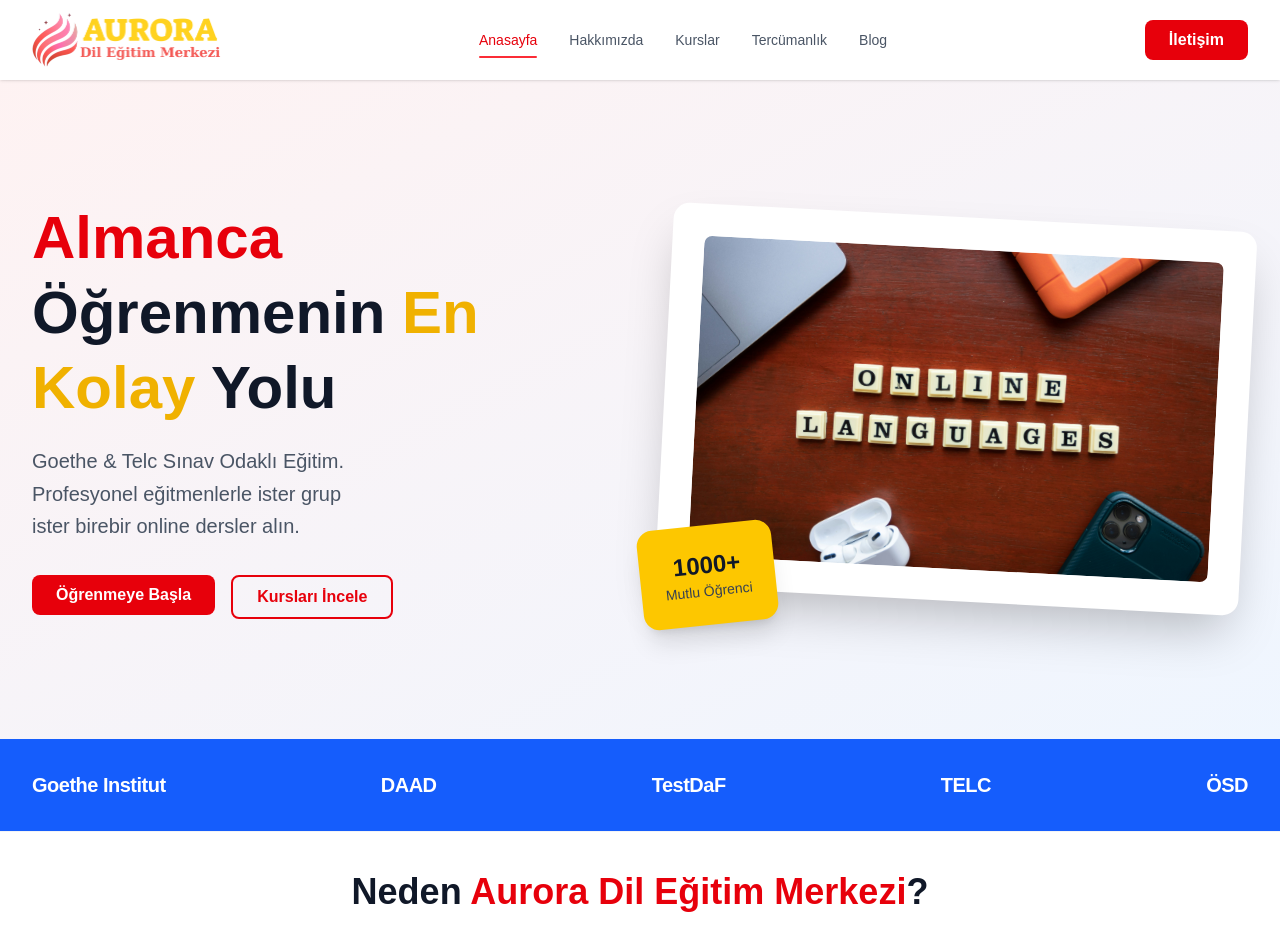
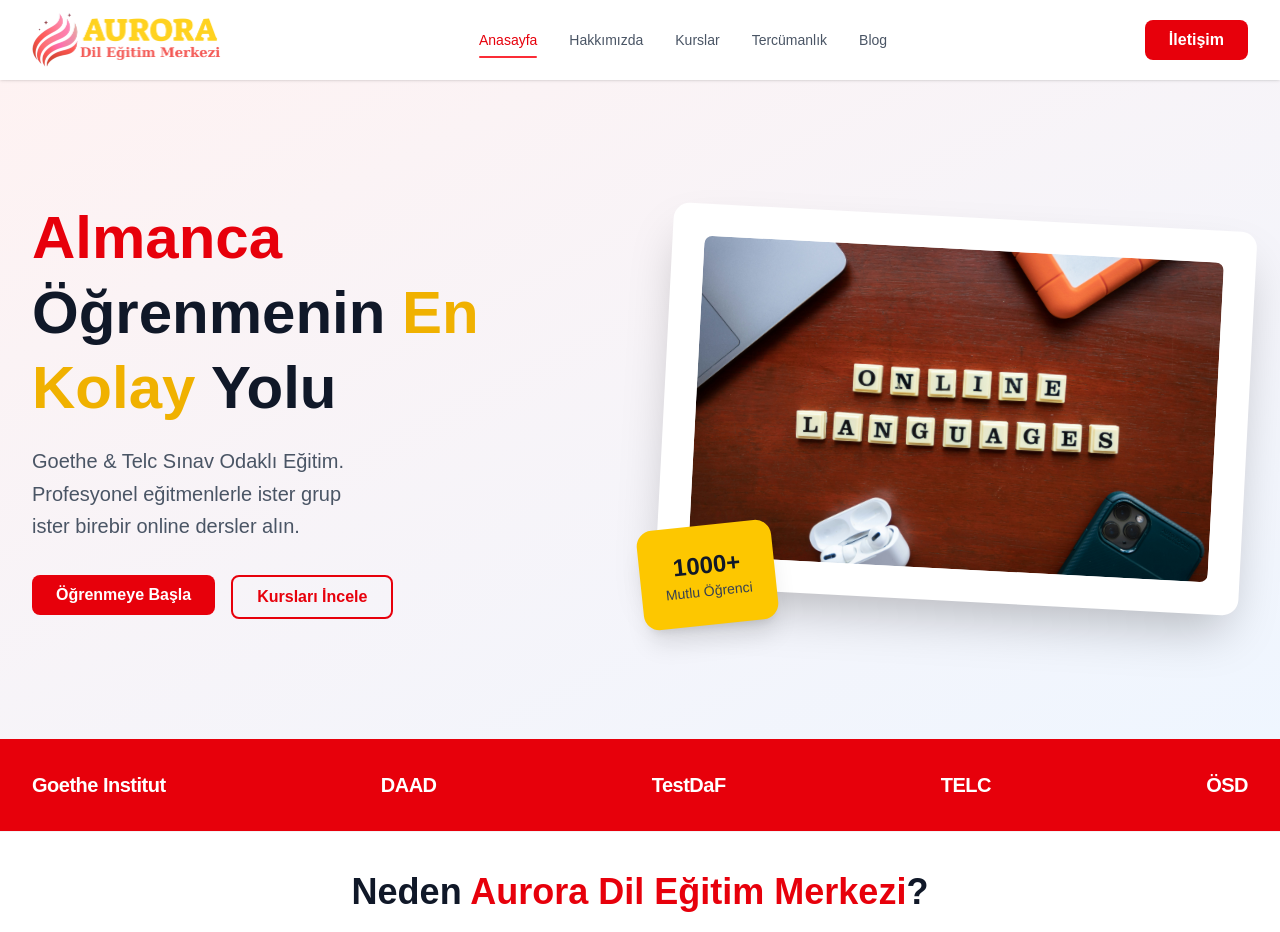
Before and after one commit to Yigit03/Aurora, a Next.js app: page / in a window 1280 px wide. Shown: the top 932 px of the page. Built offline with nearby package versions, Linux system fonts and the light colour scheme.

Commit message:
update-Retest

```diff
--- a/src/app/(site)/(home)/ExamList.tsx
+++ b/src/app/(site)/(home)/ExamList.tsx
@@ -31,7 +31,7 @@ const ExamsList = () => {
   ];
 
   return (
-    <div className="bg-blue-600 py-8 border-b border-gray-100">
+    <div className="bg-red-600 py-8 border-b border-gray-100">
       {/* Tüm bileşeni saran ana container.
           Kırmızı arka plan, dikey padding ve alt border içerir. */}
 
```
